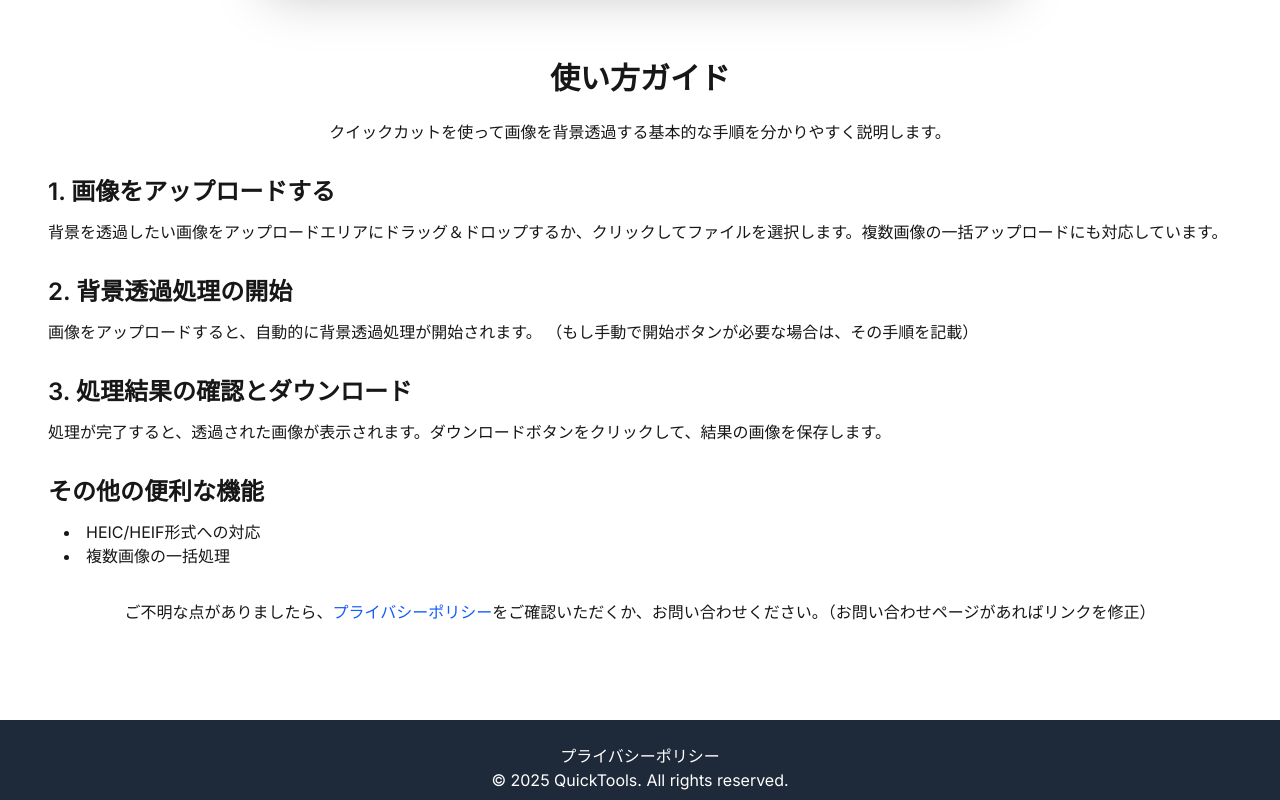
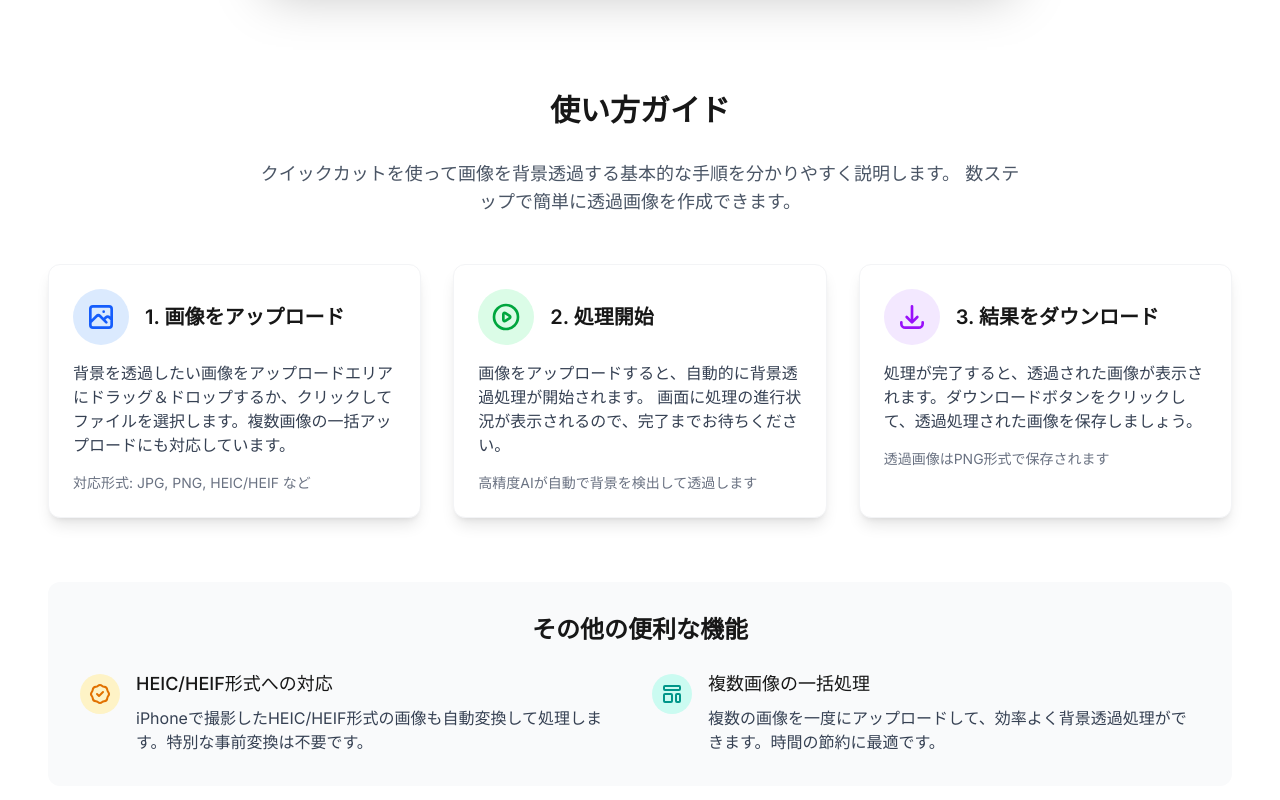
Before and after one commit to stoshi1127/bg-remove-react-template, a Next.js app: page / in a window 1280 px wide. Shown: the part 480-1280 px from the top of the page. Built offline with nearby package versions, Linux system fonts and the light colour scheme.

Commit message:
feat: Improve usage guide styling

```diff
--- a/src/app/page.tsx
+++ b/src/app/page.tsx
@@ -63,47 +63,105 @@ export default function Home() {
       <BgRemoverMulti />
 
       {/* --- ここに使い方ガイドを追加 --- */}
-      <div className="container mx-auto px-4 py-8 mt-12"> {/* 適宜マージンを追加 */}
-        <h2 className="text-3xl font-bold mb-6 text-center">使い方ガイド</h2>
+      <div className="container mx-auto px-4 py-12 mt-16"> {/* マージンを増やす */}
+        <h2 className="text-3xl font-bold mb-8 text-center">使い方ガイド</h2>
 
-        <p className="mb-8 text-center">
+        <p className="mb-12 text-center text-lg text-gray-600 max-w-3xl mx-auto">
           クイックカットを使って画像を背景透過する基本的な手順を分かりやすく説明します。
+          数ステップで簡単に透過画像を作成できます。
         </p>
 
-        <div className="space-y-8"> {/* 各セクションの間隔 */}
-          <div>
-            <h3 className="text-2xl font-semibold mb-3">1. 画像をアップロードする</h3>
-            <p>
+        <div className="grid grid-cols-1 md:grid-cols-3 gap-8"> {/* グリッドレイアウトに変更 */}
+          {/* ステップ1 */}
+          <div className="bg-white p-6 rounded-xl shadow-lg border border-gray-100 hover:shadow-xl transition-shadow">
+            <div className="flex items-center mb-4">
+              <div className="bg-blue-100 p-3 rounded-full mr-4">
+                <svg className="w-8 h-8 text-blue-600" fill="none" stroke="currentColor" viewBox="0 0 24 24" xmlns="http://www.w3.org/2000/svg">
+                  <path strokeLinecap="round" strokeLinejoin="round" strokeWidth="2" d="M4 16l4.586-4.586a2 2 0 012.828 0L16 16m-2-2l1.586-1.586a2 2 0 012.828 0L20 14m-6-6h.01M6 20h12a2 2 0 002-2V6a2 2 0 00-2-2H6a2 2 0 00-2 2v12a2 2 0 002 2z"></path>
+                </svg>
+              </div>
+              <h3 className="text-xl font-semibold">1. 画像をアップロード</h3>
+            </div>
+            <p className="text-gray-700">
               背景を透過したい画像をアップロードエリアにドラッグ＆ドロップするか、クリックしてファイルを選択します。複数画像の一括アップロードにも対応しています。
             </p>
+            <div className="mt-4 text-sm text-gray-500">
+              対応形式: JPG, PNG, HEIC/HEIF など
+            </div>
           </div>
 
-          <div>
-            <h3 className="text-2xl font-semibold mb-3">2. 背景透過処理の開始</h3>
-            <p>
+          {/* ステップ2 */}
+          <div className="bg-white p-6 rounded-xl shadow-lg border border-gray-100 hover:shadow-xl transition-shadow">
+            <div className="flex items-center mb-4">
+              <div className="bg-green-100 p-3 rounded-full mr-4">
+                <svg className="w-8 h-8 text-green-600" fill="none" stroke="currentColor" viewBox="0 0 24 24" xmlns="http://www.w3.org/2000/svg">
+                  <path strokeLinecap="round" strokeLinejoin="round" strokeWidth="2" d="M14.752 11.168l-3.197-2.132A1 1 0 0010 9.87v4.263a1 1 0 001.555.832l3.197-2.132a1 1 0 000-1.664z"></path>
+                  <path strokeLinecap="round" strokeLinejoin="round" strokeWidth="2" d="M21 12a9 9 0 11-18 0 9 9 0 0118 0z"></path>
+                </svg>
+              </div>
+              <h3 className="text-xl font-semibold">2. 処理開始</h3>
+            </div>
+            <p className="text-gray-700">
               画像をアップロードすると、自動的に背景透過処理が開始されます。
-              （もし手動で開始ボタンが必要な場合は、その手順を記載）
+              画面に処理の進行状況が表示されるので、完了までお待ちください。
             </p>
+            <div className="mt-4 text-sm text-gray-500">
+              高精度AIが自動で背景を検出して透過します
+            </div>
           </div>
 
-          <div>
-            <h3 className="text-2xl font-semibold mb-3">3. 処理結果の確認とダウンロード</h3>
-            <p>
-              処理が完了すると、透過された画像が表示されます。ダウンロードボタンをクリックして、結果の画像を保存します。
+          {/* ステップ3 */}
+          <div className="bg-white p-6 rounded-xl shadow-lg border border-gray-100 hover:shadow-xl transition-shadow">
+            <div className="flex items-center mb-4">
+              <div className="bg-purple-100 p-3 rounded-full mr-4">
+                <svg className="w-8 h-8 text-purple-600" fill="none" stroke="currentColor" viewBox="0 0 24 24" xmlns="http://www.w3.org/2000/svg">
+                  <path strokeLinecap="round" strokeLinejoin="round" strokeWidth="2" d="M4 16v1a3 3 0 003 3h10a3 3 0 003-3v-1m-4-4l-4 4m0 0l-4-4m4 4V4"></path>
+                </svg>
+              </div>
+              <h3 className="text-xl font-semibold">3. 結果をダウンロード</h3>
+            </div>
+            <p className="text-gray-700">
+              処理が完了すると、透過された画像が表示されます。ダウンロードボタンをクリックして、透過処理された画像を保存しましょう。
             </p>
+            <div className="mt-4 text-sm text-gray-500">
+              透過画像はPNG形式で保存されます
+            </div>
           </div>
+        </div>
 
-          <div>
-            <h3 className="text-2xl font-semibold mt-6 mb-3">その他の便利な機能</h3>
-            <ul className="list-disc list-inside ml-4">
-              <li>HEIC/HEIF形式への対応</li>
-              <li>複数画像の一括処理</li>
-            </ul>
+        {/* 追加機能のセクション */}
+        <div className="mt-16 bg-gray-50 p-8 rounded-xl">
+          <h3 className="text-2xl font-semibold mb-6 text-center">その他の便利な機能</h3>
+
+          <div className="grid grid-cols-1 md:grid-cols-2 gap-6">
+            <div className="flex items-start">
+              <div className="bg-amber-100 p-2 rounded-full mr-4 mt-1">
+                <svg className="w-6 h-6 text-amber-600" fill="none" stroke="currentColor" viewBox="0 0 24 24" xmlns="http://www.w3.org/2000/svg">
+                  <path strokeLinecap="round" strokeLinejoin="round" strokeWidth="2" d="M9 12l2 2 4-4M7.835 4.697a3.42 3.42 0 001.946-.806 3.42 3.42 0 014.438 0 3.42 3.42 0 001.946.806 3.42 3.42 0 013.138 3.138 3.42 3.42 0 00.806 1.946 3.42 3.42 0 010 4.438 3.42 3.42 0 00-.806 1.946 3.42 3.42 0 01-3.138 3.138 3.42 3.42 0 00-1.946.806 3.42 3.42 0 01-4.438 0 3.42 3.42 0 00-1.946-.806 3.42 3.42 0 01-3.138-3.138 3.42 3.42 0 00-.806-1.946 3.42 3.42 0 010-4.438 3.42 3.42 0 00.806-1.946 3.42 3.42 0 013.138-3.138z"></path>
+                </svg>
+              </div>
+              <div>
+                <h4 className="text-lg font-medium mb-2">HEIC/HEIF形式への対応</h4>
+                <p className="text-gray-700">iPhoneで撮影したHEIC/HEIF形式の画像も自動変換して処理します。特別な事前変換は不要です。</p>
+              </div>
+            </div>
+
+            <div className="flex items-start">
+              <div className="bg-teal-100 p-2 rounded-full mr-4 mt-1">
+                <svg className="w-6 h-6 text-teal-600" fill="none" stroke="currentColor" viewBox="0 0 24 24" xmlns="http://www.w3.org/2000/svg">
+                  <path strokeLinecap="round" strokeLinejoin="round" strokeWidth="2" d="M4 5a1 1 0 011-1h14a1 1 0 011 1v2a1 1 0 01-1 1H5a1 1 0 01-1-1V5zM4 13a1 1 0 011-1h6a1 1 0 011 1v6a1 1 0 01-1 1H5a1 1 0 01-1-1v-6zM16 13a1 1 0 011-1h2a1 1 0 011 1v6a1 1 0 01-1 1h-2a1 1 0 01-1-1v-6z"></path>
+                </svg>
+              </div>
+              <div>
+                <h4 className="text-lg font-medium mb-2">複数画像の一括処理</h4>
+                <p className="text-gray-700">複数の画像を一度にアップロードして、効率よく背景透過処理ができます。時間の節約に最適です。</p>
+              </div>
+            </div>
           </div>
-        </div> {/* 各セクションの間隔 終了 */}
+        </div>
 
-        <p className="mt-8 text-center">
-          ご不明な点がありましたら、<a href="/privacy-policy" className="text-blue-600 hover:underline">プライバシーポリシー</a>をご確認いただくか、お問い合わせください。（お問い合わせページがあればリンクを修正）
+        <p className="mt-12 text-center text-gray-600">
+          ご不明な点がありましたら、<a href="/privacy-policy" className="text-blue-600 hover:underline font-medium">プライバシーポリシー</a>をご確認ください。
         </p>
       </div>
 
```
